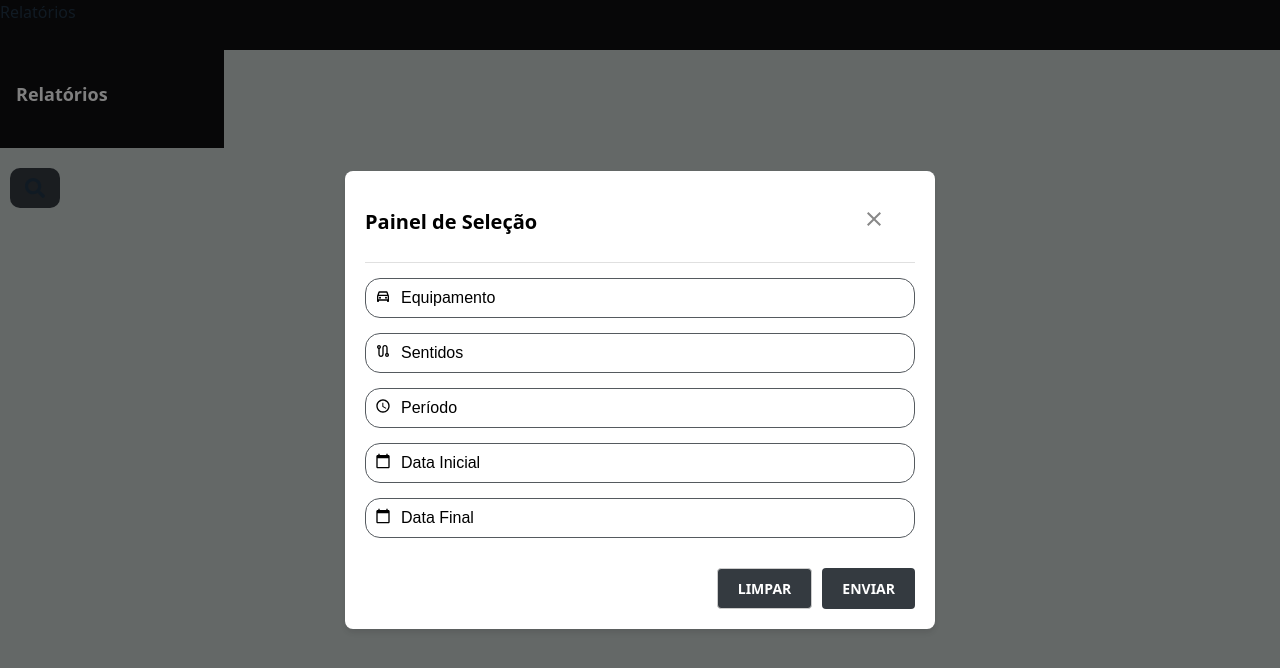
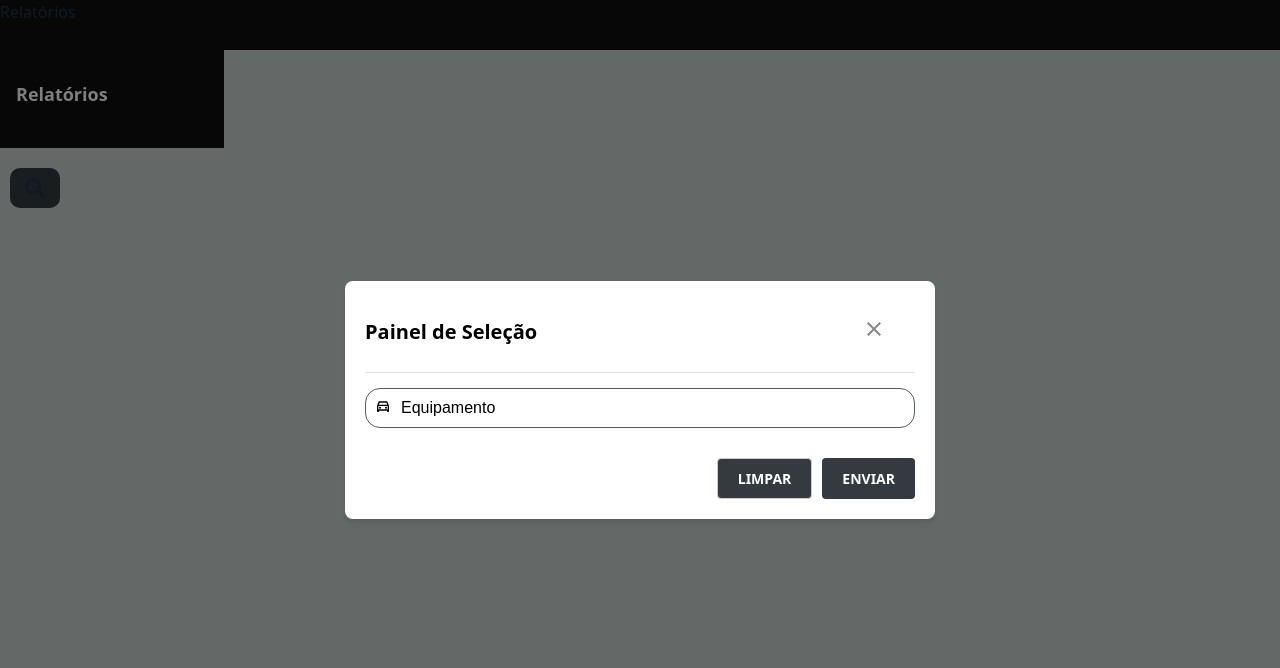
Before and after one commit to Raultrcv/dynamicReportFrontEnd, a React (Vite) app: page / in a window 1280 px wide. Shown: the top 668 px of the page. Built offline with nearby package versions, Linux system fonts and the light colour scheme.

Commit message:
arrumar modal

```diff
--- a/src/components/modalSearch/index.tsx
+++ b/src/components/modalSearch/index.tsx
@@ -30,26 +30,6 @@ export default function Modal() {
           <Icon><MdOutlineDirectionsCar /></Icon>
         </InputGroup>
 
-        <InputGroup>
-          <Input placeholder="Sentidos" />
-          <Icon><MdOutlineRoute /></Icon>
-        </InputGroup>
-
-        <InputGroup>
-          <Input placeholder="Período" />
-          <Icon><MdAccessTime /></Icon>
-        </InputGroup>
-
-        <InputGroup>
-          <Input placeholder="Data Inicial" />
-          <Icon><MdCalendarToday /></Icon>
-        </InputGroup>
-
-        <InputGroup>
-          <Input placeholder="Data Final" />
-          <Icon><MdCalendarToday /></Icon>
-        </InputGroup>
-
         <ModalFooter>
           <SecondaryButton>LIMPAR</SecondaryButton>{/**Tradução */}
           <PrimaryButton>ENVIAR</PrimaryButton>{/**Tradução */}
```
